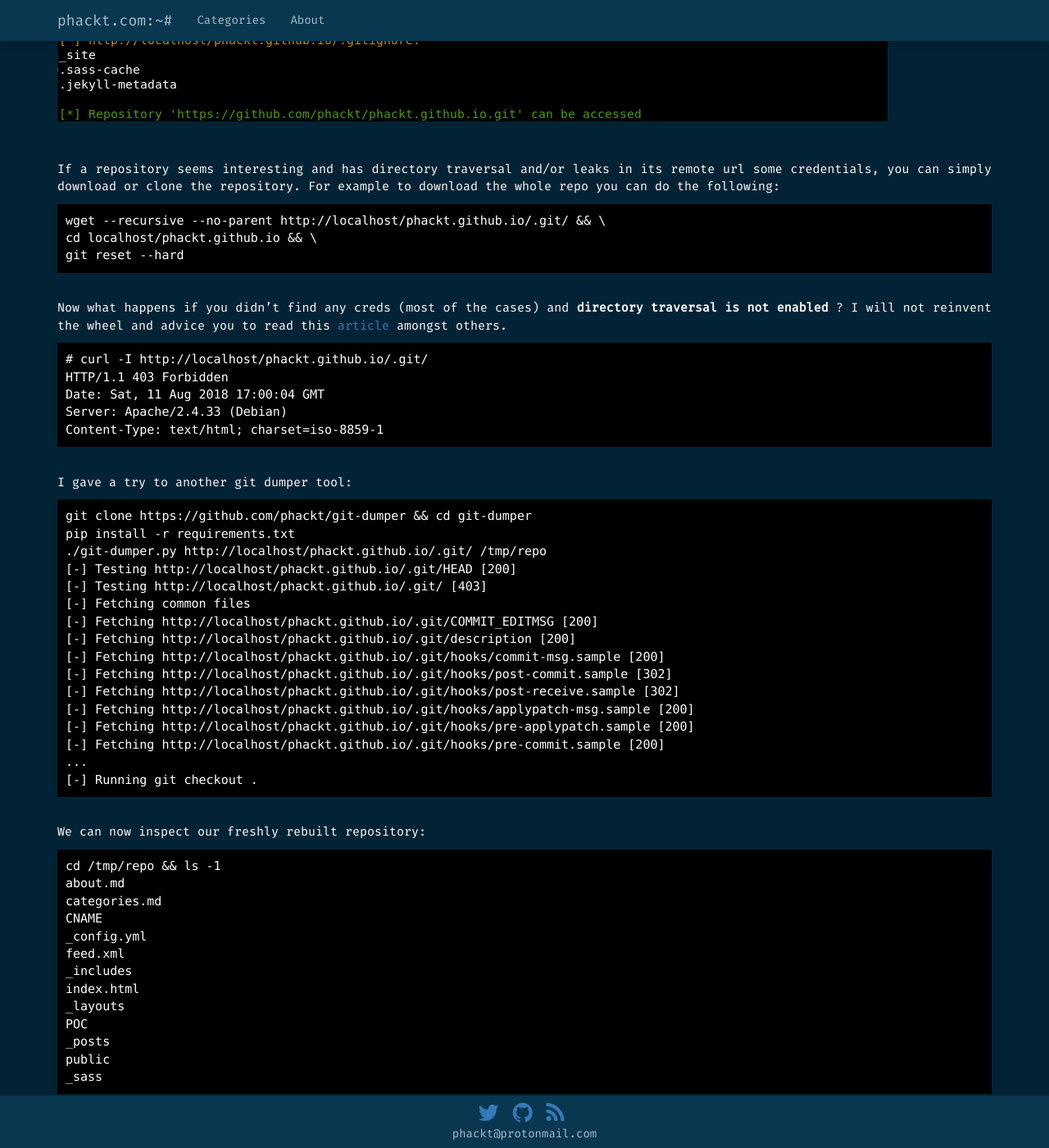
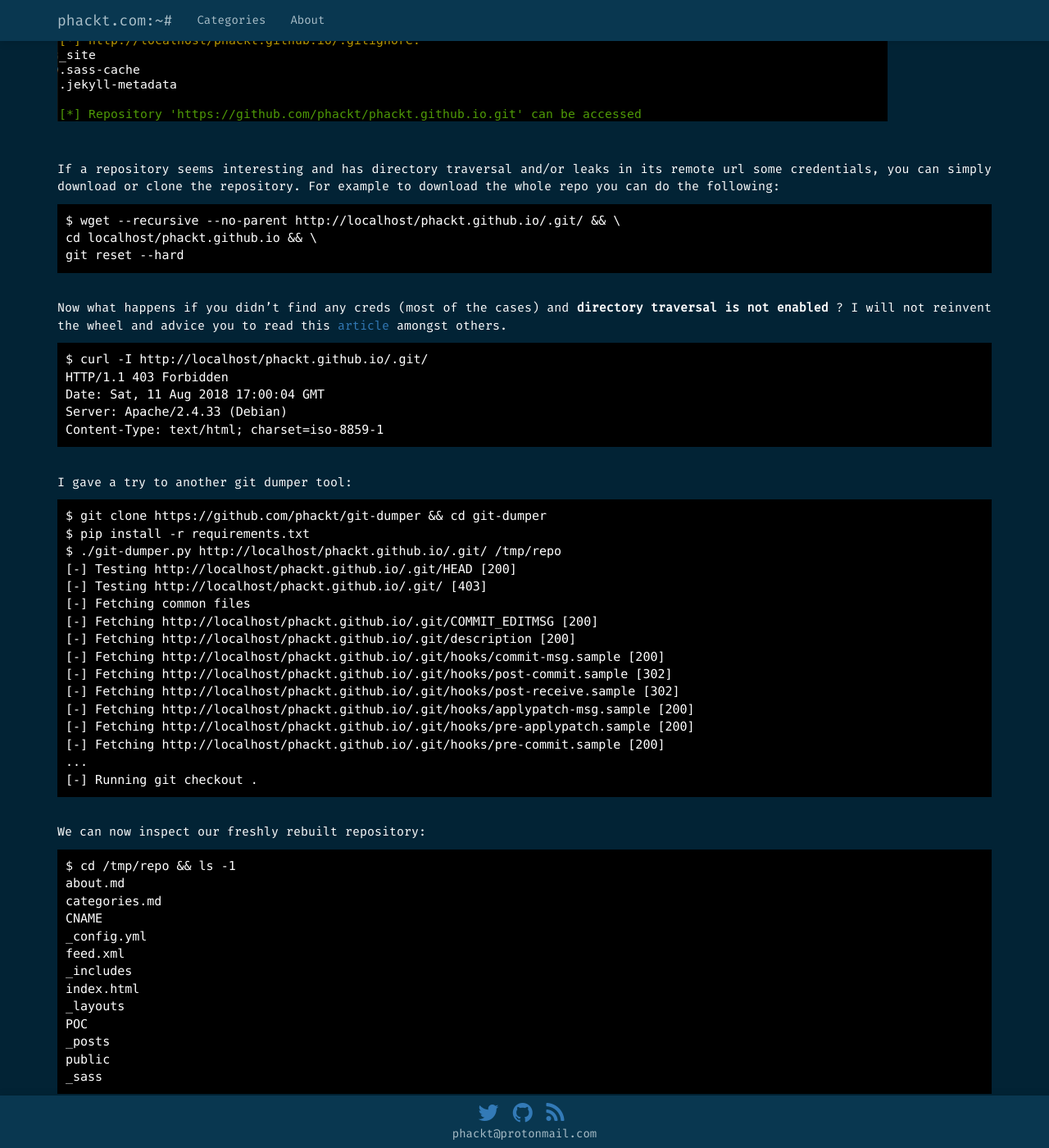
Before and after one commit to phackt/phackt.github.io, a Jekyll site: the page built from _posts/2018-08-05-web-exposed-git-repositories.markdown, in a window 1280 px wide and 1400 px high, scrolled down 1515 px. Shown: the whole window at 82% size. Built offline with Jekyll 4.4.1, drawn with Linux system fonts in a browser that asks for light colours; nearby versions of some CDN libraries; some web fonts are replaced; comment, search, counter and statistics services are not loaded; some of the changed text lies outside the part shown.

````diff
--- a/_posts/2018-08-05-web-exposed-git-repositories.markdown
+++ b/_posts/2018-08-05-web-exposed-git-repositories.markdown
@@ -16,7 +16,7 @@ How to scan for web exposed git directories:
 Some developers may clone repository specifying their login and password as part of the url, setting this remote origin in the git configuration. For example, once your nmap done, you can spot some login:password playing with this command:
 
 ```
-# grep -A1 Remotes http-git.nmap | grep -E ":.*:[^:]*@.*" | awk '{print $2}'
+$ grep -A1 Remotes http-git.nmap | grep -E ":.*:[^:]*@.*" | awk '{print $2}'
 https://apixxxxxx:[redacted]@github.com/apixxxxxx/apixxxxxx.git
 http://deploy:[redacted]@10.0.0.4:7990/scm/[redacted]/portal.git
 ...
@@ -34,7 +34,7 @@ Knowing a bit of a [.git repository layout](https://git-scm.com/docs/gitreposito
 
 If a repository seems interesting and has directory traversal and/or leaks in its remote url some credentials, you can simply download or clone the repository. For example to download the whole repo you can do the following:
 ```
-wget --recursive --no-parent http://localhost/phackt.github.io/.git/ && \
+$ wget --recursive --no-parent http://localhost/phackt.github.io/.git/ && \
 cd localhost/phackt.github.io && \
 git reset --hard
 ```
@@ -42,7 +42,7 @@ git reset --hard
 Now what happens if you didn't find any creds (most of the cases) and **directory traversal is not enabled** ? I will not reinvent the wheel and advice you to read this [article](https://en.internetwache.org/dont-publicly-expose-git-or-how-we-downloaded-your-websites-sourcecode-an-analysis-of-alexas-1m-28-07-2015/) amongst others.
 
 ```
-# curl -I http://localhost/phackt.github.io/.git/
+$ curl -I http://localhost/phackt.github.io/.git/
 HTTP/1.1 403 Forbidden
 Date: Sat, 11 Aug 2018 17:00:04 GMT
 Server: Apache/2.4.33 (Debian)
@@ -52,9 +52,9 @@ Content-Type: text/html; charset=iso-8859-1
 I gave a try to another git dumper tool:
 
 ```
-git clone https://github.com/phackt/git-dumper && cd git-dumper
-pip install -r requirements.txt
-./git-dumper.py http://localhost/phackt.github.io/.git/ /tmp/repo
+$ git clone https://github.com/phackt/git-dumper && cd git-dumper
+$ pip install -r requirements.txt
+$ ./git-dumper.py http://localhost/phackt.github.io/.git/ /tmp/repo
 [-] Testing http://localhost/phackt.github.io/.git/HEAD [200]
 [-] Testing http://localhost/phackt.github.io/.git/ [403]
 [-] Fetching common files
@@ -73,7 +73,7 @@ pip install -r requirements.txt
 We can now inspect our freshly rebuilt repository:
 
 ```
-cd /tmp/repo && ls -1
+$ cd /tmp/repo && ls -1
 about.md
 categories.md
 CNAME
````
